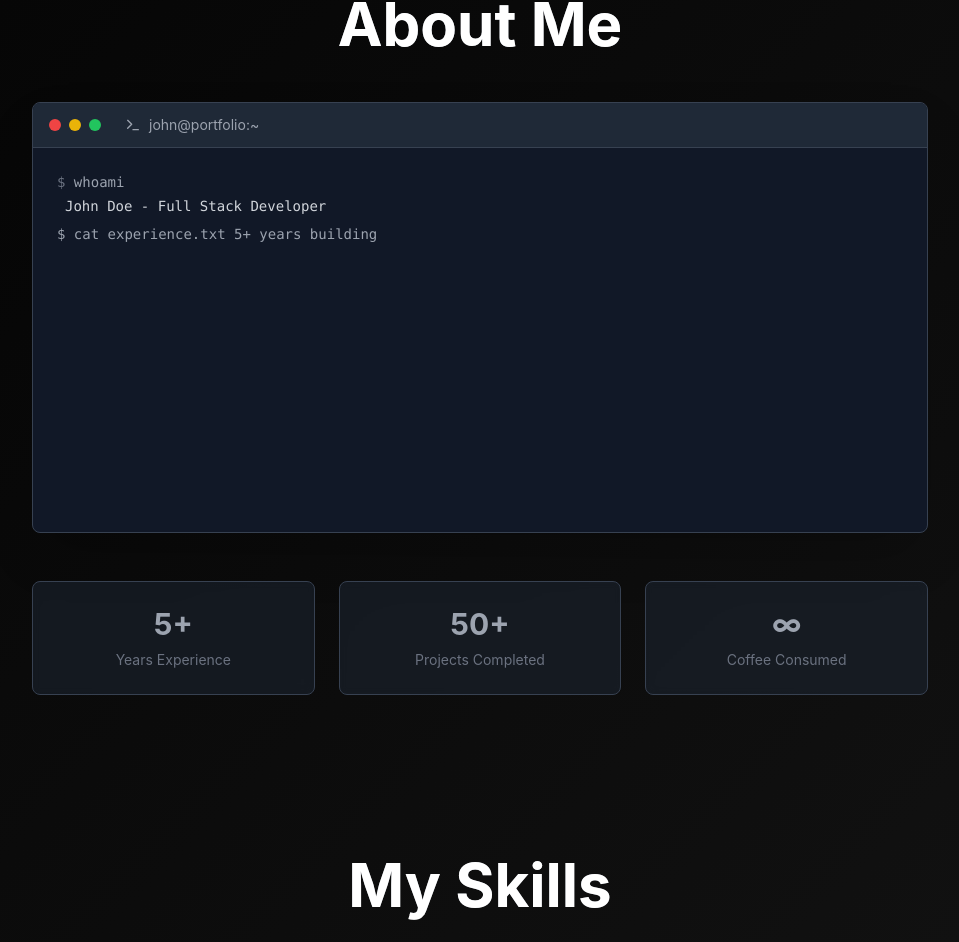
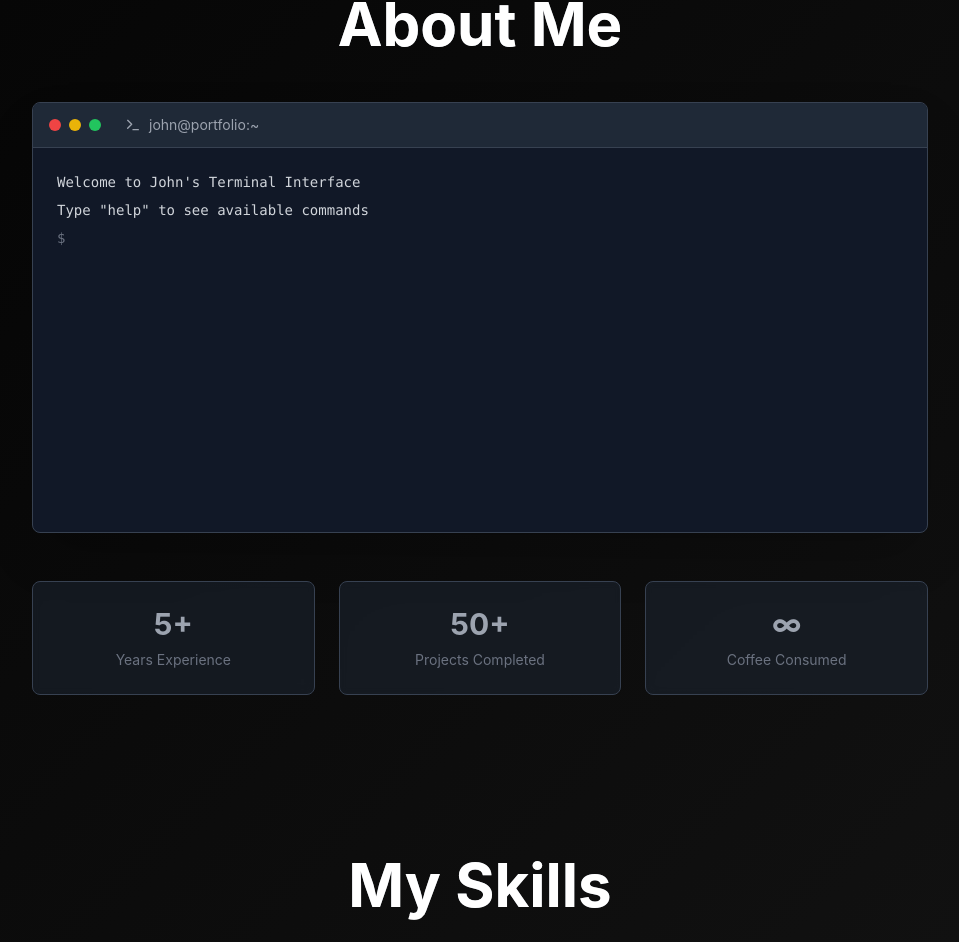
Before and after one commit to Kavennesh/kavennesh.github.io, a React (Vite) app: page / in a window 1280 px wide. Shown: the part 886-1828 px from the top of the page, without its empty margins (160-1119 px from the left). Built offline with nearby package versions, Linux system fonts and the light colour scheme.

Commit message:
feat: Implement terminal-style About section
Replaced the static About section with an interactive terminal interface. Users can type commands like "whoami" and "clear". Input and output are styled to resemble a real terminal with green text.

```diff
--- a/src/components/AboutSection.tsx
+++ b/src/components/AboutSection.tsx
@@ -1,5 +1,5 @@
 
-import React, { useState, useEffect } from 'react';
+import React, { useState, useEffect, useRef } from 'react';
 import { motion } from 'framer-motion';
 import { Terminal } from 'lucide-react';
 
@@ -10,39 +10,28 @@ interface AboutSectionProps {
   isLast: boolean;
 }
 
+interface TerminalLine {
+  type: 'command' | 'output' | 'prompt';
+  content: string;
+  timestamp?: string;
+}
+
 const AboutSection: React.FC<AboutSectionProps> = () => {
-  const [currentLine, setCurrentLine] = useState(0);
-  const [currentText, setCurrentText] = useState('');
+  const [input, setInput] = useState('');
+  const [history, setHistory] = useState<TerminalLine[]>([
+    { type: 'output', content: 'Welcome to John\'s Terminal Interface' },
+    { type: 'output', content: 'Type "help" to see available commands' },
+    { type: 'prompt', content: '' }
+  ]);
   const [showCursor, setShowCursor] = useState(true);
+  const inputRef = useRef<HTMLInputElement>(null);
+  const terminalRef = useRef<HTMLDivElement>(null);
 
-  const terminalLines = [
-    { command: 'whoami', output: 'John Doe - Full Stack Developer' },
-    { command: 'cat experience.txt', output: '5+ years building digital solutions' },
-    { command: 'ls skills/', output: 'React  TypeScript  Node.js  Python  UI/UX' },
-    { command: 'cat passion.txt', output: 'Creating meaningful user experiences' },
-    { command: 'echo $MISSION', output: 'Solving problems through clean code & design' },
-    { command: 'cat values.txt', output: 'Passion • Purpose • Performance' }
-  ];
-
-  useEffect(() => {
-    if (currentLine < terminalLines.length) {
-      const line = terminalLines[currentLine];
-      const fullText = `$ ${line.command}\n${line.output}`;
-
-      if (currentText.length < fullText.length) {
-        const timer = setTimeout(() => {
-          setCurrentText(fullText.slice(0, currentText.length + 1));
-        }, 50);
-        return () => clearTimeout(timer);
-      } else {
-        const timer = setTimeout(() => {
-          setCurrentLine(currentLine + 1);
-          setCurrentText('');
-        }, 1000);
-        return () => clearTimeout(timer);
-      }
-    }
-  }, [currentText, currentLine]);
+  const commands = {
+    whoami: 'John Doe - Full Stack Developer\n\n5+ years building digital solutions\nPassionate about creating meaningful user experiences\nSpecializing in React, TypeScript, Node.js, and Python\n\nMission: Solving problems through clean code & design\nValues: Passion • Purpose • Performance',
+    help: 'Available commands:\n  whoami    - Display about information\n  clear     - Clear terminal screen\n  help      - Show this help message',
+    clear: 'CLEAR_COMMAND'
+  };
 
   useEffect(() => {
     const cursorTimer = setInterval(() => {
@@ -50,6 +39,66 @@ const AboutSection: React.FC<AboutSectionProps> = () => {
     }, 500);
     return () => clearInterval(cursorTimer);
   }, []);
+
+  useEffect(() => {
+    if (terminalRef.current) {
+      terminalRef.current.scrollTop = terminalRef.current.scrollHeight;
+    }
+  }, [history]);
+
+  useEffect(() => {
+    if (inputRef.current) {
+      inputRef.current.focus();
+    }
+  }, []);
+
+  const handleCommand = (cmd: string) => {
+    const trimmedCmd = cmd.trim().toLowerCase();
+    const newHistory = [...history];
+
+    // Add the command to history
+    newHistory[newHistory.length - 1] = {
+      type: 'command',
+      content: `$ ${cmd}`
+    };
+
+    if (trimmedCmd === 'clear') {
+      setHistory([
+        { type: 'output', content: 'Welcome to John\'s Terminal Interface' },
+        { type: 'output', content: 'Type "help" to see available commands' },
+        { type: 'prompt', content: '' }
+      ]);
+    } else if (commands[trimmedCmd as keyof typeof commands]) {
+      const output = commands[trimmedCmd as keyof typeof commands];
+      newHistory.push({ type: 'output', content: output });
+      newHistory.push({ type: 'prompt', content: '' });
+      setHistory(newHistory);
+    } else if (trimmedCmd !== '') {
+      newHistory.push({
+        type: 'output',
+        content: `Command not found: ${cmd}\nType "help" for available commands`
+      });
+      newHistory.push({ type: 'prompt', content: '' });
+      setHistory(newHistory);
+    } else {
+      newHistory.push({ type: 'prompt', content: '' });
+      setHistory(newHistory);
+    }
+
+    setInput('');
+  };
+
+  const handleKeyPress = (e: React.KeyboardEvent) => {
+    if (e.key === 'Enter') {
+      handleCommand(input);
+    }
+  };
+
+  const handleTerminalClick = () => {
+    if (inputRef.current) {
+      inputRef.current.focus();
+    }
+  };
 
   return (
     <div className="min-h-screen flex items-center justify-center relative z-10 px-4 py-20">
@@ -85,39 +134,38 @@ const AboutSection: React.FC<AboutSectionProps> = () => {
           </div>
 
           {/* Terminal Content */}
-          <div className="p-6 h-96 overflow-hidden">
+          <div
+            ref={terminalRef}
+            className="p-6 h-96 overflow-y-auto cursor-text"
+            onClick={handleTerminalClick}
+          >
             <div className="font-mono text-sm space-y-2">
-              {/* Completed lines */}
-              {terminalLines.slice(0, currentLine).map((line, index) => (
-                <div key={index} className="space-y-1">
-                  <div className="text-gray-400">
-                    <span className="text-gray-500">$ </span>
-                    {line.command}
-                  </div>
-                  <div className="text-gray-300 ml-2">{line.output}</div>
+              {history.map((line, index) => (
+                <div key={index}>
+                  {line.type === 'command' && (
+                    <div className="text-green-400">{line.content}</div>
+                  )}
+                  {line.type === 'output' && (
+                    <div className="text-gray-300 whitespace-pre-line">{line.content}</div>
+                  )}
+                  {line.type === 'prompt' && index === history.length - 1 && (
+                    <div className="flex items-center text-green-400">
+                      <span className="text-gray-500">$ </span>
+                      <input
+                        ref={inputRef}
+                        type="text"
+                        value={input}
+                        onChange={(e) => setInput(e.target.value)}
+                        onKeyPress={handleKeyPress}
+                        className="bg-transparent border-none outline-none text-green-400 flex-1 font-mono caret-green-400"
+                        autoComplete="off"
+                        spellCheck="false"
+                      />
+                      {showCursor && <span className="bg-green-400 text-gray-900 ml-1">_</span>}
+                    </div>
+                  )}
                 </div>
               ))}
-
-              {/* Current typing line */}
-              {currentLine < terminalLines.length && (
-                <div className="space-y-1">
-                  <div className="text-gray-400">
-                    {currentText}
-                    {showCursor && <span className="bg-gray-400 text-gray-900">_</span>}
-                  </div>
-                </div>
-              )}
-
-              {/* Completed state */}
-              {currentLine >= terminalLines.length && (
-                <div className="mt-4">
-                  <div className="text-gray-400">
-                    <span className="text-gray-500">$ </span>
-                    <span className="animate-pulse">ready_for_collaboration</span>
-                    {showCursor && <span className="bg-gray-400 text-gray-900 ml-1">_</span>}
-                  </div>
-                </div>
-              )}
             </div>
           </div>
         </motion.div>
```
